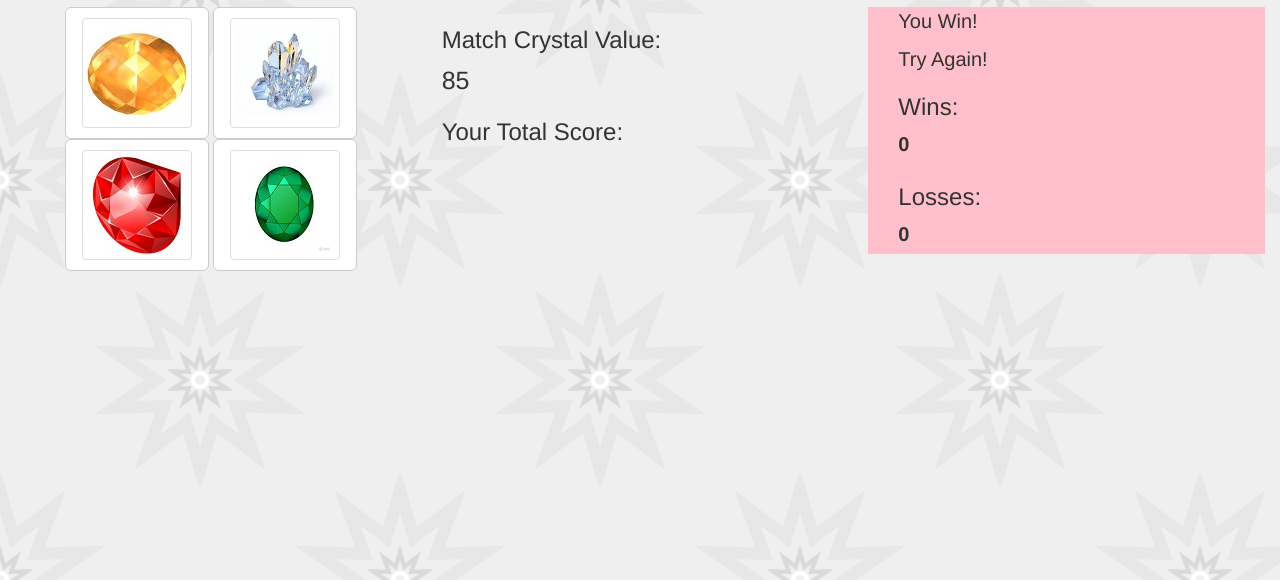
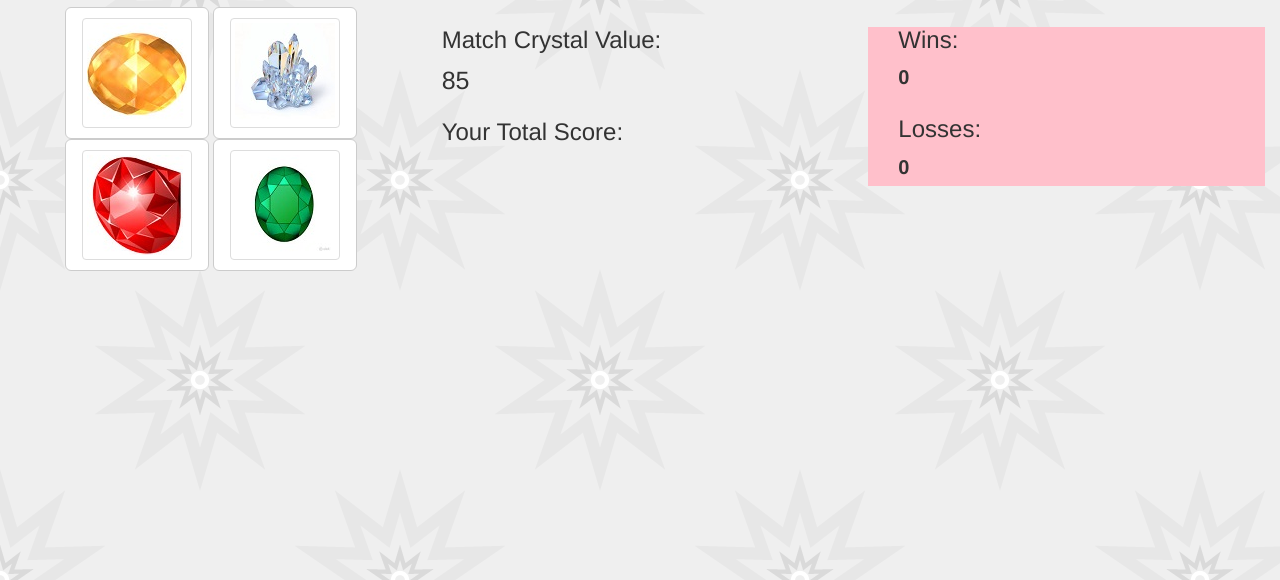
Before and after one commit to writesandy/Crystal-Collector, a plain HTML site: page index.html in a window 1280 px wide. Shown: the part 220-800 px from the top of the page. Drawn offline with nearby package versions, Linux system fonts and the light colour scheme; a web font is replaced by a local one.

Commit message:
remove you win

```diff
--- a/assets/javascript/game.js
+++ b/assets/javascript/game.js
@@ -44,11 +44,6 @@ console.log('emerald:',c4);
 score = 0;
 $('.score').text(score);
 
-// Need to figure out how to get the show/hide to work - used an alert instead
-// $('.you-win, .you-lose').text(function(){
-//        $('.you-win,.you-lose').hide();
-
-// })
 }
 
 startGame();
@@ -64,7 +59,6 @@ function winner () {
         score = 0;
         $('#score').text(score);
         alert('winner, winner, chicken dinner');
- //        $(".you-win").show();
 
          startGame();
 }
--- a/index.html
+++ b/index.html
@@ -37,8 +37,6 @@
             </div>
             <div class = "col-md-4 pull-right">
                 <div class id = "scores">
-                    <span class="you-win"><p>You Win!</p></span>
-                    <span class="you-lose"><p>Try Again!</p></span>
                     <h3>Wins:</h3><label id = "wins"></label>
                     <h3>Losses:</h3><label id = "losses"></label>
                 </div>
```
